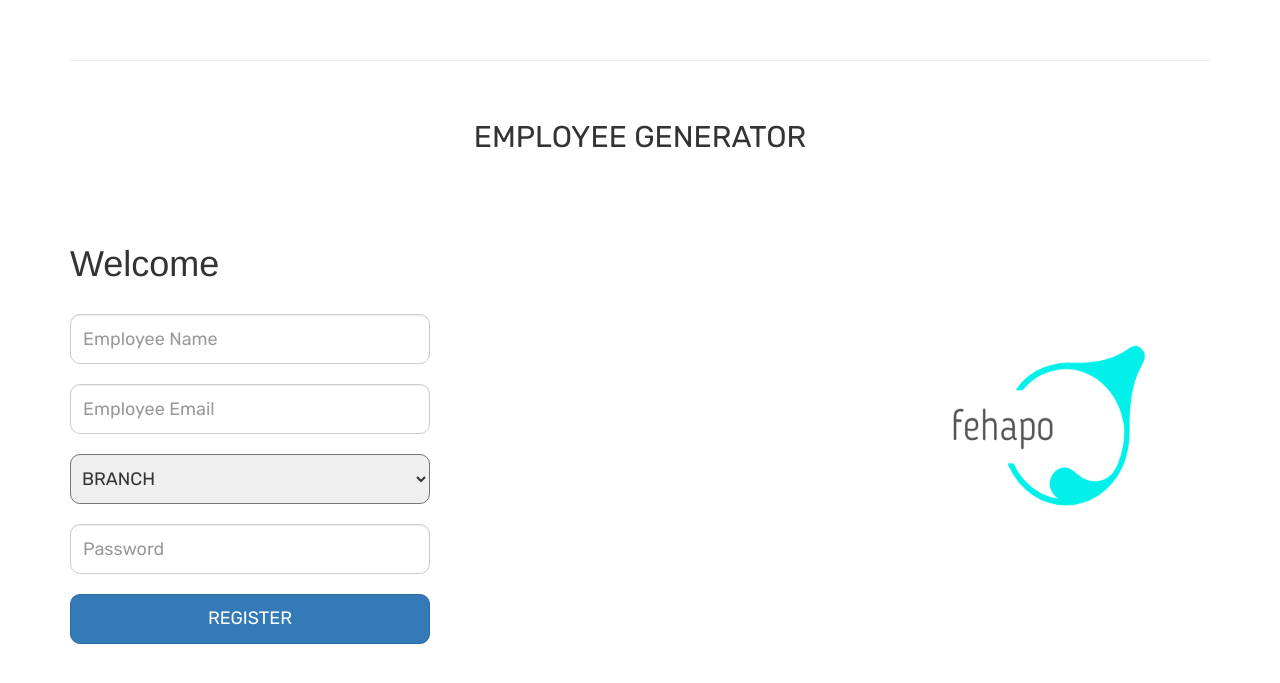
After one commit to CJ-Felicitas/Form-Tester, a PHP site: page /employee_generator.php in a window 1280 px wide. The commit adds this page. Shown: the top 683 px of the page. Run offline with PHP 8.4, Linux system fonts and the light colour scheme.

Commit message:
employee registration added

```diff
--- /dev/null
+++ b/employee_generator.php
@@ -0,0 +1,111 @@
+<!DOCTYPE html>
+<html lang="en">
+
+<head>
+    <!-- Latest compiled and minified CSS -->
+    <link rel="stylesheet" href="https://maxcdn.bootstrapcdn.com/bootstrap/3.4.1/css/bootstrap.min.css">
+
+    <!-- jQuery library -->
+    <script src="https://ajax.googleapis.com/ajax/libs/jquery/3.5.1/jquery.min.js"></script>
+
+    <!-- Latest compiled JavaScript -->
+    <script src="https://maxcdn.bootstrapcdn.com/bootstrap/3.4.1/js/bootstrap.min.js"></script>
+
+    <!-- google fonts -->
+    <link rel="preconnect" href="https://fonts.googleapis.com">
+    <link rel="preconnect" href="https://fonts.gstatic.com" crossorigin>
+    <link href="https://fonts.googleapis.com/css2?family=Rubik&display=swap" rel="stylesheet">
+    <meta charset="UTF-8">
+    <meta http-equiv="X-UA-Compatible" content="IE=edge">
+    <meta name="viewport" content="width=device-width, initial-scale=1.0">
+    <title>Form Tester</title>
+    <style>
+        body {
+            background-color: white;
+        }
+
+        h3.header {
+            text-align: center;
+            font-size: 30px;
+            font-family: 'Rubik', sans-serif;
+        }
+    </style>
+</head>
+
+<body>
+
+    <?php
+    $hostname = "localhost";
+    $username = "root";
+    $password = "";
+    $database_name = "fehapo";
+
+    $conn = new mysqli($hostname, $username, $password, $database_name);
+    if ($conn->connect_error) {
+        die("Could not establish a connection");
+
+    }
+
+    if (isset($_POST['submit'])) {
+
+        $emp_name = $_POST['employee_name'];
+        $emp_branch = $_POST['employee_branch'];
+        $emp_password = $_POST['employee_password'];
+        $emp_email = $_POST['employee_email'];
+
+        $query = "INSERT INTO employees (employee_name, employee_email, branch, employee_password)
+        VALUES ('$emp_name','$emp_email','$emp_branch','$emp_password');
+        ";
+
+        mysqli_query($conn,$query);
+
+
+    }
+
+
+    ?>
+    <div class="container" style="margin-top: 40px;">
+    <hr><br>
+        <h3 class="header">EMPLOYEE GENERATOR</h3>
+        <br><br><br>
+        <div class="row">
+            <div class="col-lg-4">
+                <h1>Welcome</h1><br>
+                <form action="<?php echo $_SERVER['PHP_SELF']; ?>" method="post">
+                    <input type="text" name="employee_name" class="form-control" required placeholder="Employee Name" style="border-radius: 10px; height:50px;font-family: 'Rubik', sans-serif; font-size:18px"><br>
+
+                    <input type="text" name="employee_email" class="form-control" required placeholder="Employee Email" style="border-radius: 10px; height:50px;font-family: 'Rubik', sans-serif; font-size:18px"><br>
+
+                    <select name="employee_branch" id="" style="width: 100%; border-radius:10px; height:50px;font-family: 'Rubik', sans-serif;font-size:18px; margin-bottom:20px; padding:7px" aria-placeholder="BRANCH">
+                        <option value="">BRANCH</option>
+                        <option value="Branch 1">Branch 1</option>
+                        <option value="Branch 2">Branch 2</option>
+                        <option value="Branch 3">Branch 3</option>
+                    </select>
+
+                    <input type="password" name="employee_password" class="form-control" required placeholder="Password" style="border-radius: 10px;height:50px;font-family: 'Rubik', sans-serif;font-size:18px"><br>
+
+                    <input type="submit" value="REGISTER" class="btn btn-primary" name="submit" style="font-size:18px;font-family: 'Rubik', sans-serif;font-size:18px; height:50px;display:block;margin:auto;width:100%;border-radius:10px">
+
+                </form>
+            </div>
+
+            <div class="col-lg-4">
+<!-- second column -->
+
+            </div>
+            <div class="col-lg-4">
+
+                <img src="page_image/fehapo.png" alt="logo" style="width: 100%; height: 400px;">
+
+            </div>
+
+
+        </div>
+
+
+    </div>
+
+</body>
+
+</html>
```
Also changed, not shown: bs3_link.txt (deleted, +0 -8 lines), indexs.php (renamed from index.php, +10 -20 lines), portal.sql (deleted, +0 -75 lines), table.php (deleted, +0 -57 lines).
